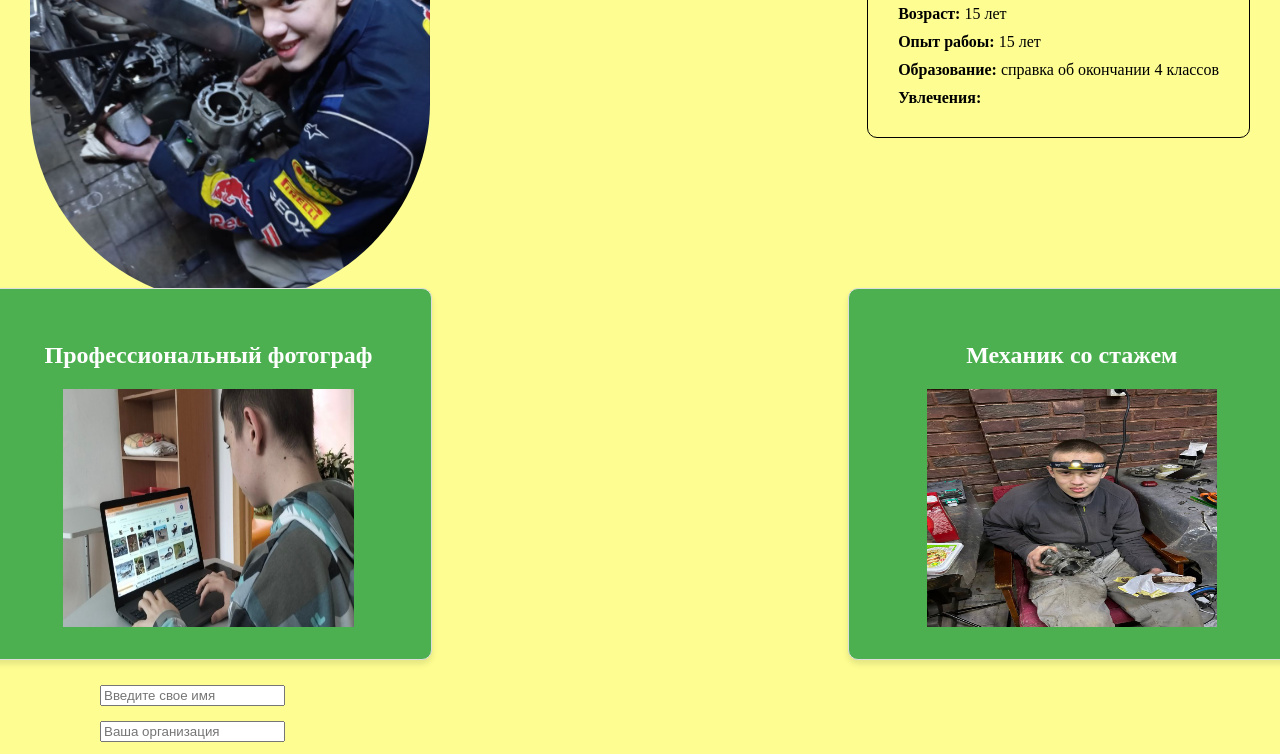
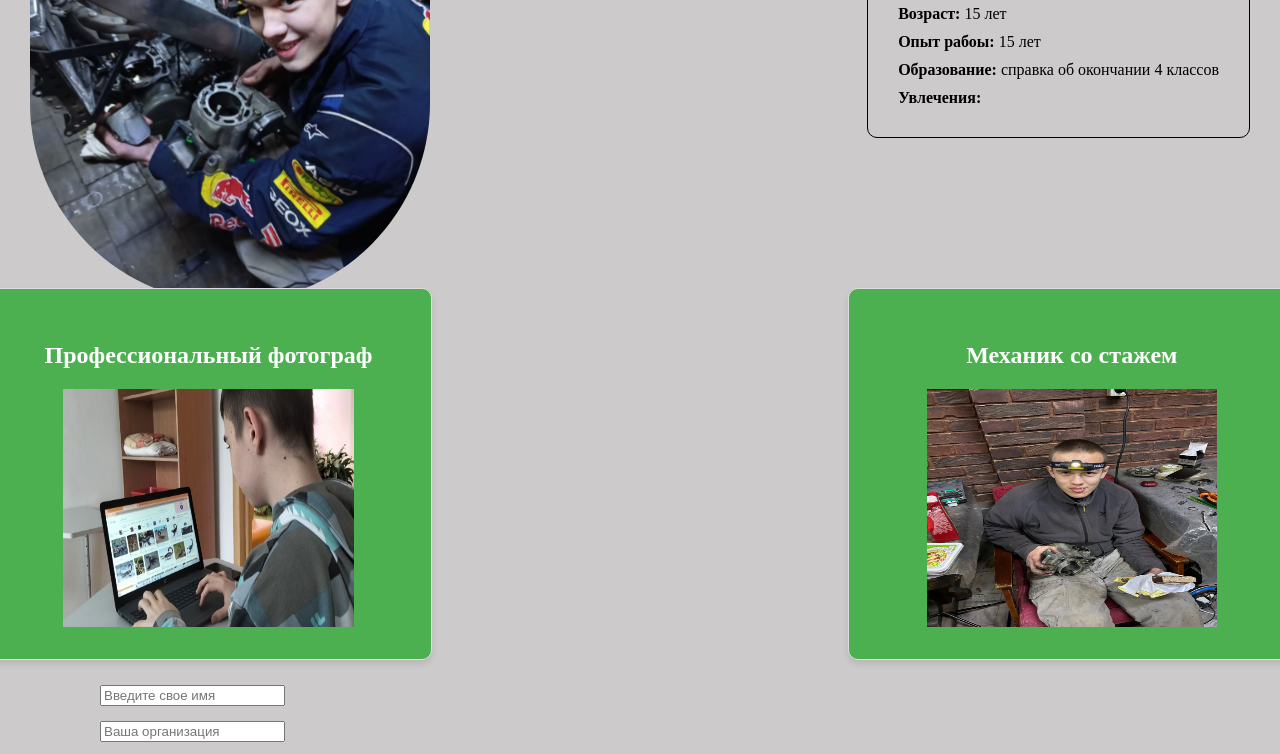
Before and after one commit to Yura-Shah/compscience, a plain HTML site: page index.html in a window 1280 px wide. Shown: the part 352-1106 px from the top of the page. Drawn offline with Linux system fonts and the light colour scheme.

Commit message:
Update style.css

```diff
--- a/style.css
+++ b/style.css
@@ -4,7 +4,7 @@ html,body{
 }
 
 .page{
-    background-color: rgb(253, 253, 145);
+    background-color: rgb(204, 202, 202);
 }
 
 .header{
```
